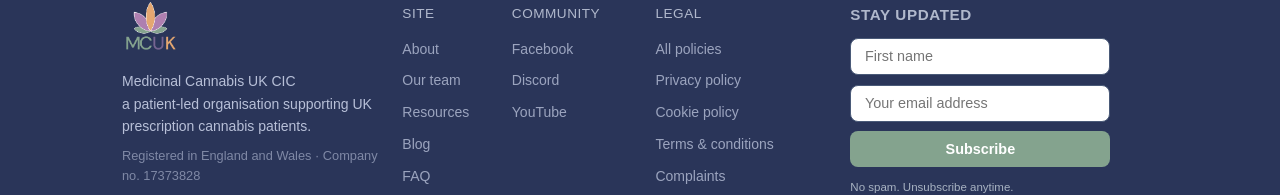
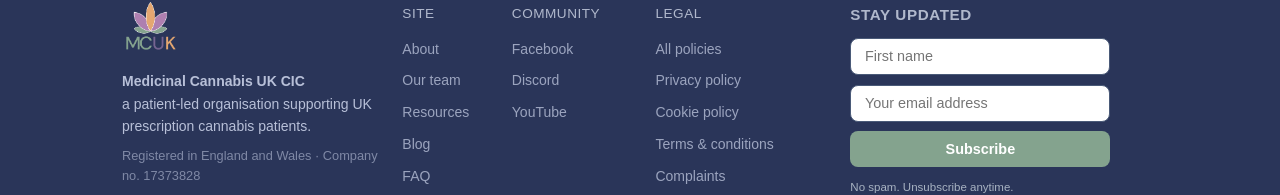
Before and after one commit to the-lexolotl/MCUKCIC, a Next.js app: page / in a window 1280 px wide. Shown: the part 2063-2258 px from the top of the page. Built offline with nearby package versions, Linux system fonts and the light colour scheme; a web font is replaced by a local one.

Commit message:
Adjusted footer text

```diff
--- a/components/Footer.tsx
+++ b/components/Footer.tsx
@@ -15,7 +15,7 @@
               height={52}
               className="logo-footer-img"
             />
-            <p>Medicinal Cannabis UK CIC </p>
+            <p><strong>Medicinal Cannabis UK CIC</strong></p>
             <p>a patient-led organisation supporting UK prescription cannabis patients.</p>
             <p className="footer-note">Registered in England and Wales · Company no. 17373828</p>
           </div>
```
